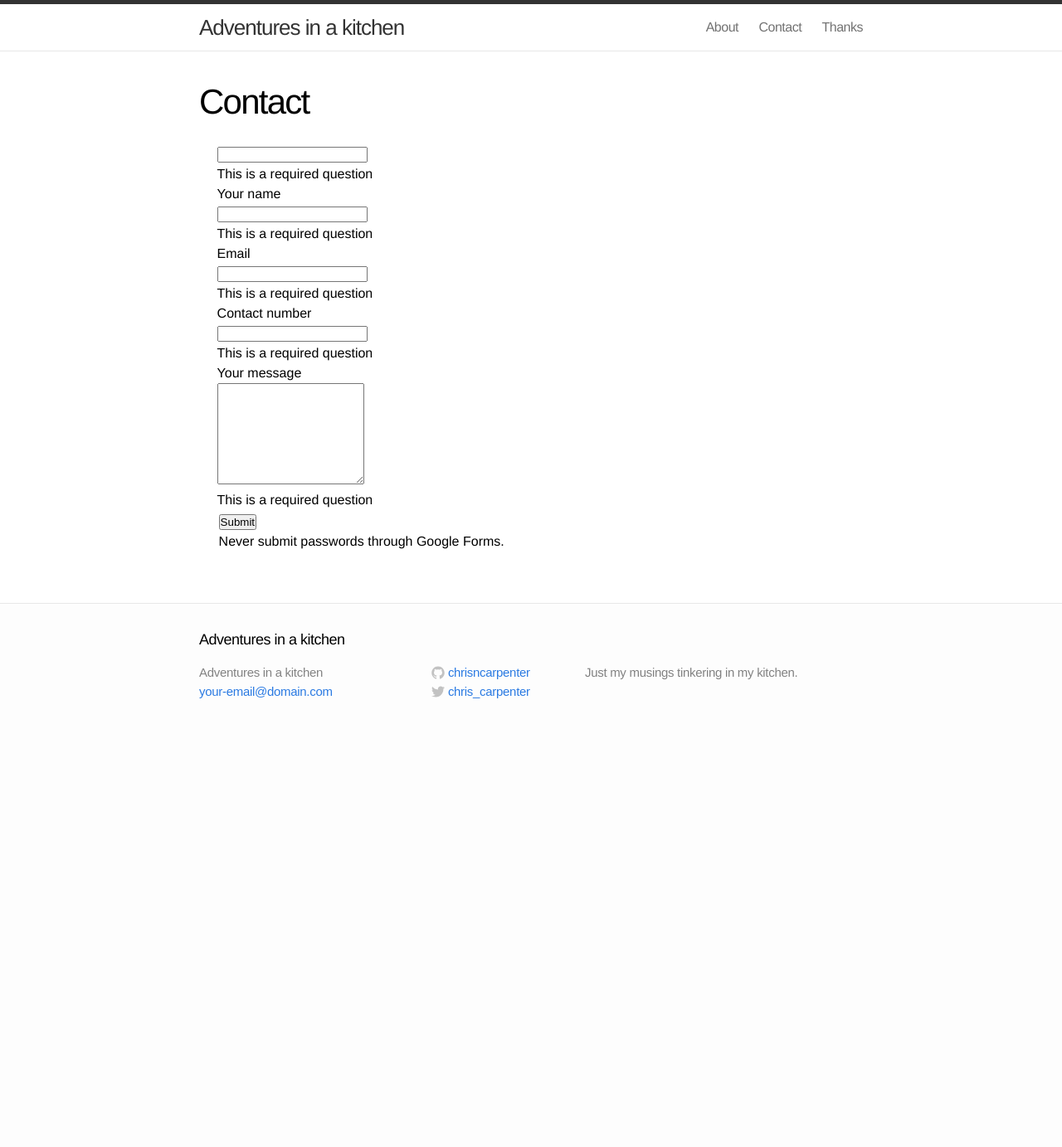
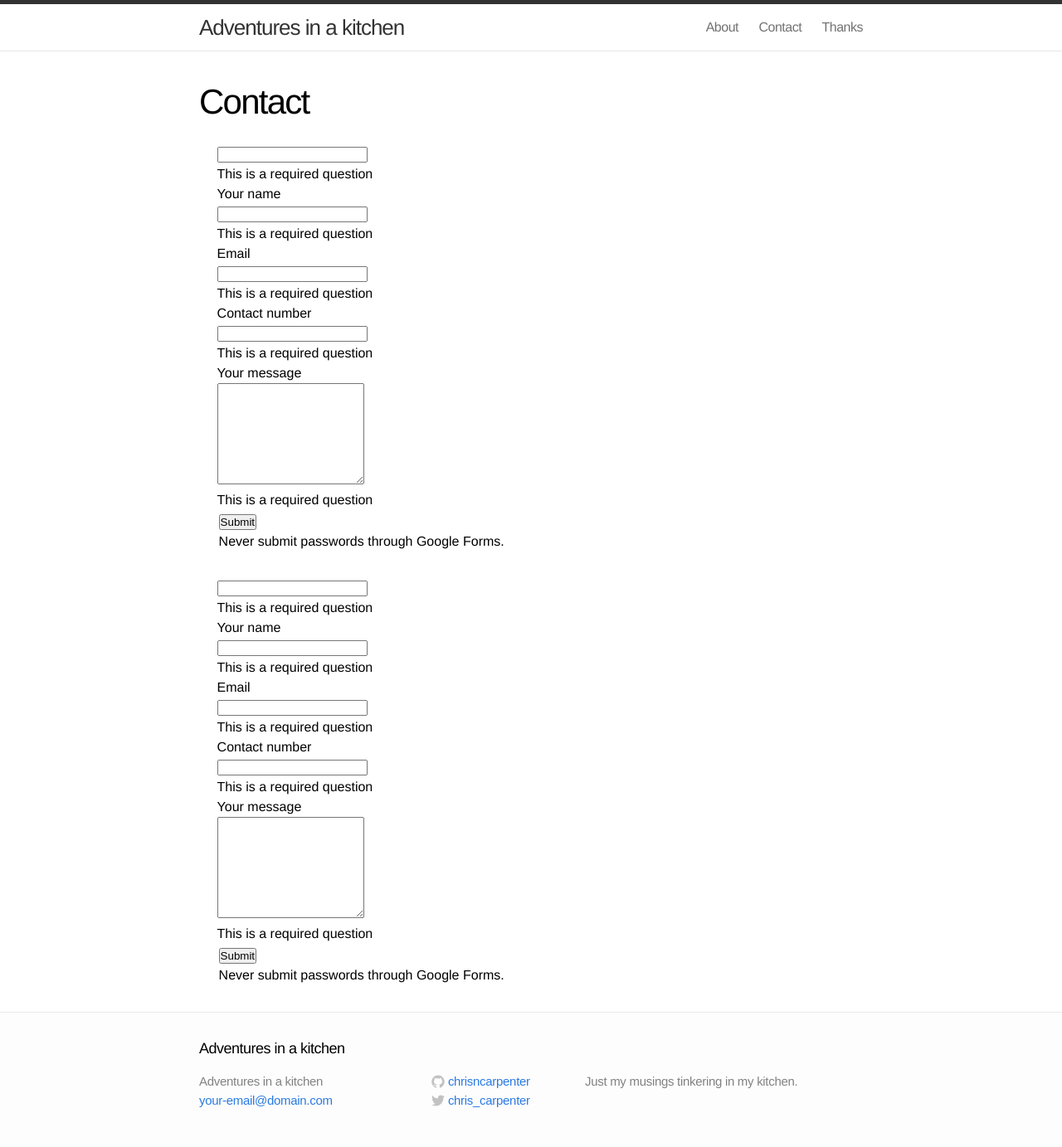
Before and after one commit to chrisncarpenter/chrisncarpenter.github.io, a Jekyll site: the page built from contact.md, in a window 1280 px wide. Shown: the whole page at 83% size. Built offline with Jekyll 4.4.1, drawn with Linux system fonts in a browser that asks for light colours; before the commit the page ends 900 px from its top, so only the background shows below that.

Commit message:
Moved contact form into contact layout page

```diff
--- a/_layouts/contact.html
+++ b/_layouts/contact.html
@@ -10,5 +10,58 @@ layout: default
   <article class="post-content">
   {{ content }}
   </article>
+  <div class="ss-form"><form action="https://docs.google.com/forms/d/1xq1E97cB54VoQvB7qRWoiptFg9B8e78_DRqYc6z8DSE/formResponse" method="POST" id="ss-form" target="_self" onsubmit=""><ol role="list" class="ss-question-list" style="padding-left: 0">
+<div class="ss-form-question errorbox-good" role="listitem">
+<div dir="ltr" class="ss-item  ss-text"><div class="ss-form-entry">
+<label class="ss-q-item-label" for="entry_372035796"><div class="ss-q-title">
+</div>
+<div class="ss-q-help ss-secondary-text" dir="ltr"></div></label>
+<input type="text" name="entry.372035796" value="" class="ss-q-short" id="entry_372035796" dir="auto" aria-label="  " title="">
+<div class="error-message" id="1029374488_errorMessage"></div>
+<div class="required-message">This is a required question</div>
+</div></div></div> <div class="ss-form-question errorbox-good" role="listitem">
+<div dir="ltr" class="ss-item  ss-text"><div class="ss-form-entry">
+<label class="ss-q-item-label" for="entry_872002034"><div class="ss-q-title">Your name
+</div>
+<div class="ss-q-help ss-secondary-text" dir="ltr"></div></label>
+<input type="text" name="entry.872002034" value="" class="ss-q-short" id="entry_872002034" dir="auto" aria-label="Your name  " title="">
+<div class="error-message" id="1133809092_errorMessage"></div>
+<div class="required-message">This is a required question</div>
+</div></div></div> <div class="ss-form-question errorbox-good" role="listitem">
+<div dir="ltr" class="ss-item  ss-text"><div class="ss-form-entry">
+<label class="ss-q-item-label" for="entry_1921009392"><div class="ss-q-title">Email
+</div>
+<div class="ss-q-help ss-secondary-text" dir="ltr"></div></label>
+<input type="text" name="entry.1921009392" value="" class="ss-q-short" id="entry_1921009392" dir="auto" aria-label="Email  " title="">
+<div class="error-message" id="564473842_errorMessage"></div>
+<div class="required-message">This is a required question</div>
+</div></div></div> <div class="ss-form-question errorbox-good" role="listitem">
+<div dir="ltr" class="ss-item  ss-text"><div class="ss-form-entry">
+<label class="ss-q-item-label" for="entry_1422457857"><div class="ss-q-title">Contact number
+</div>
+<div class="ss-q-help ss-secondary-text" dir="ltr"></div></label>
+<input type="text" name="entry.1422457857" value="" class="ss-q-short" id="entry_1422457857" dir="auto" aria-label="Contact number  " title="">
+<div class="error-message" id="2070919066_errorMessage"></div>
+<div class="required-message">This is a required question</div>
+</div></div></div> <div class="ss-form-question errorbox-good" role="listitem">
+<div dir="ltr" class="ss-item  ss-paragraph-text"><div class="ss-form-entry">
+<label class="ss-q-item-label" for="entry_1922355671"><div class="ss-q-title">Your message
+</div>
+<div class="ss-q-help ss-secondary-text" dir="ltr"></div></label>
+<textarea name="entry.1922355671" rows="8" cols="0" class="ss-q-long" id="entry_1922355671" dir="auto" aria-label="Your message  "></textarea>
+<div class="error-message" id="168259754_errorMessage"></div>
+<div class="required-message">This is a required question</div>
+</div></div></div>
+<input type="hidden" name="draftResponse" value="[,,&quot;5593825554592771485&quot;]
+">
+<input type="hidden" name="pageHistory" value="0">
+
+
+<input type="hidden" name="fbzx" value="5593825554592771485">
+
+<div class="ss-item ss-navigate"><table id="navigation-table"><tbody><tr><td class="ss-form-entry goog-inline-block" id="navigation-buttons" dir="ltr">
+<input type="submit" name="submit" value="Submit" id="ss-submit" class="jfk-button jfk-button-action ">
+<div class="ss-password-warning ss-secondary-text">Never submit passwords through Google Forms.</div></td>
+</tr></tbody></table></div></ol></form></div>
 
 </div>
--- a/_posts/2014-09-10-chickenwings.markdown
+++ b/_posts/2014-09-10-chickenwings.markdown
@@ -3,7 +3,7 @@ layout: post
 title: Twice cooked Buffalo wings
 excerpt: Just a test
 img: test.png
-cusine: Junk food
+cusine: American
 ---
 
 # Twice cooked Buffalo wings
```
